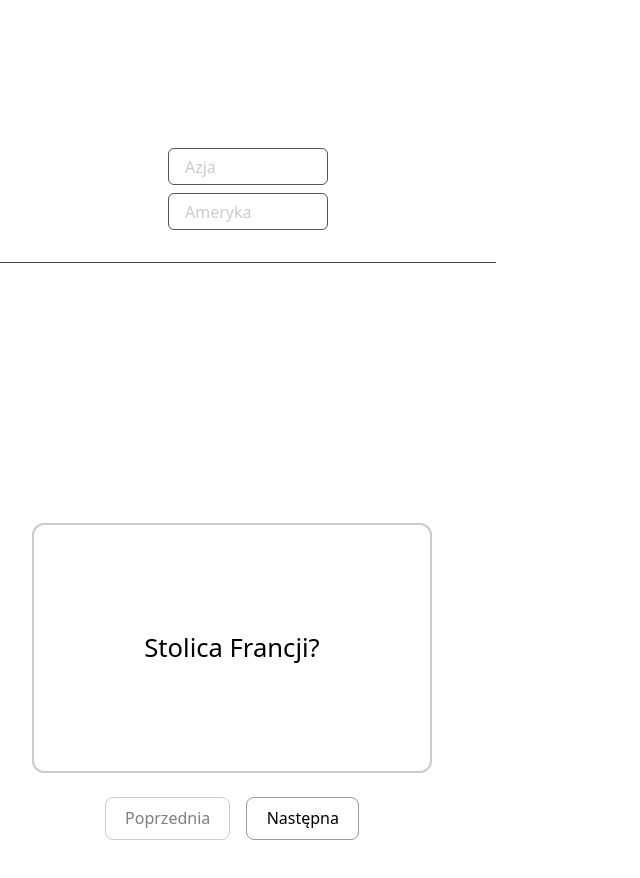
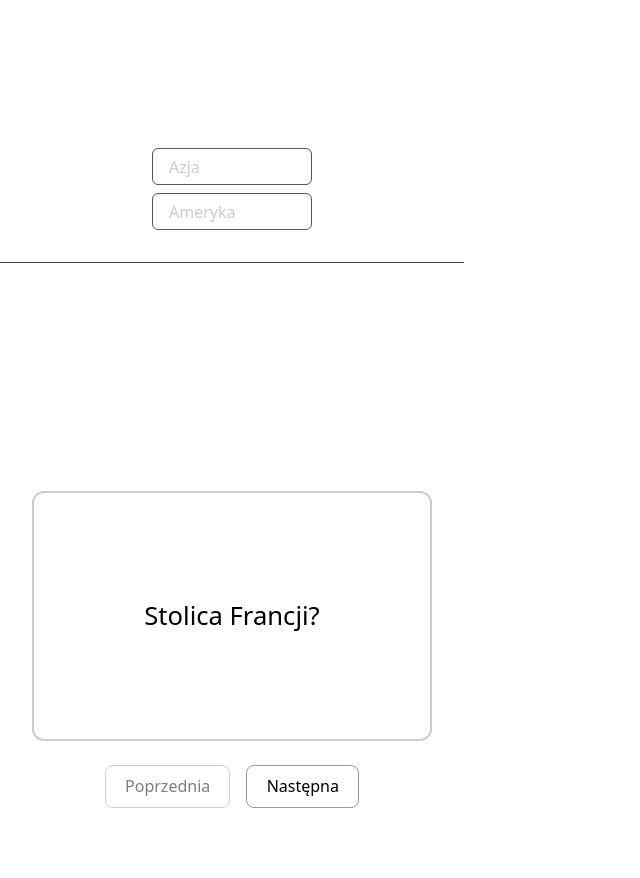
Before and after one commit to MateuszLyski/fiszki-app, a React (Vite) app: page / in a window 1280 px wide. Shown: the top 878 px of the page, without its empty margins (0-640 px from the left). Built offline with nearby package versions, Linux system fonts and the light colour scheme.

Commit message:
Only scroll2

```diff
--- a/index.html
+++ b/index.html
@@ -3,7 +3,7 @@
   <head>
     <meta charset="UTF-8" />
     <link rel="icon" type="image/png" href="/favicon.png" />
-    <meta name="viewport" content="width=device-width, initial-scale=1.0, maximum-scale=1.0, user-scalable=no" />
+    <meta name="viewport" content="width=device-width, initial-scale=1.0, maximum-scale=1.0, user-scalable=no">
     <title>Fiszki</title>
   </head>
   <body>
--- a/src/index.css
+++ b/src/index.css
@@ -95,3 +95,13 @@
   0% { opacity: 1; transform: translateX(0); }
   100% { opacity: 0; transform: translateX(-100%); }
 }
+body, html {
+  margin: 0;
+  padding: 0;
+  overflow-x: hidden;
+  width: 100%;
+}
+
+* {
+  box-sizing: border-box;
+}
```
